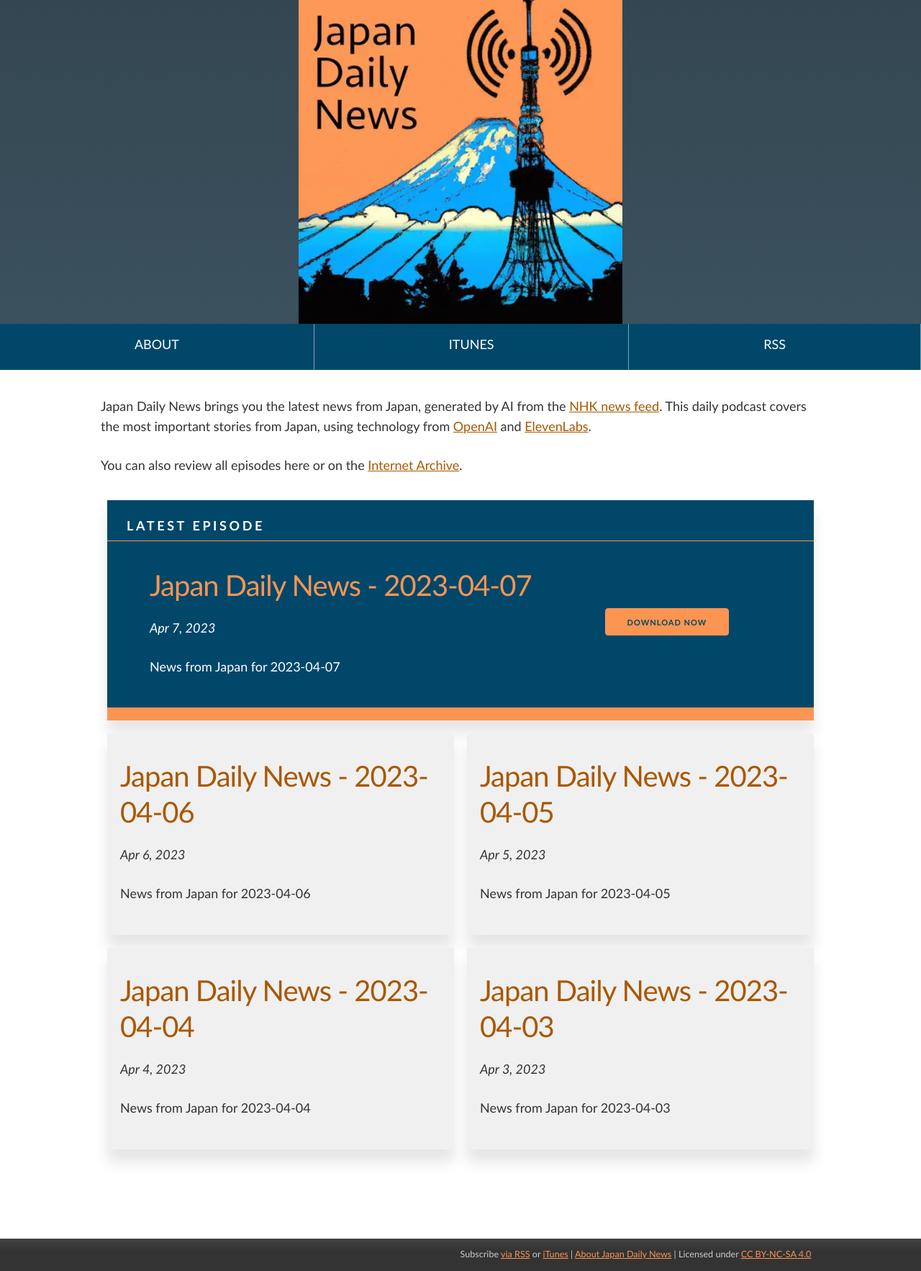
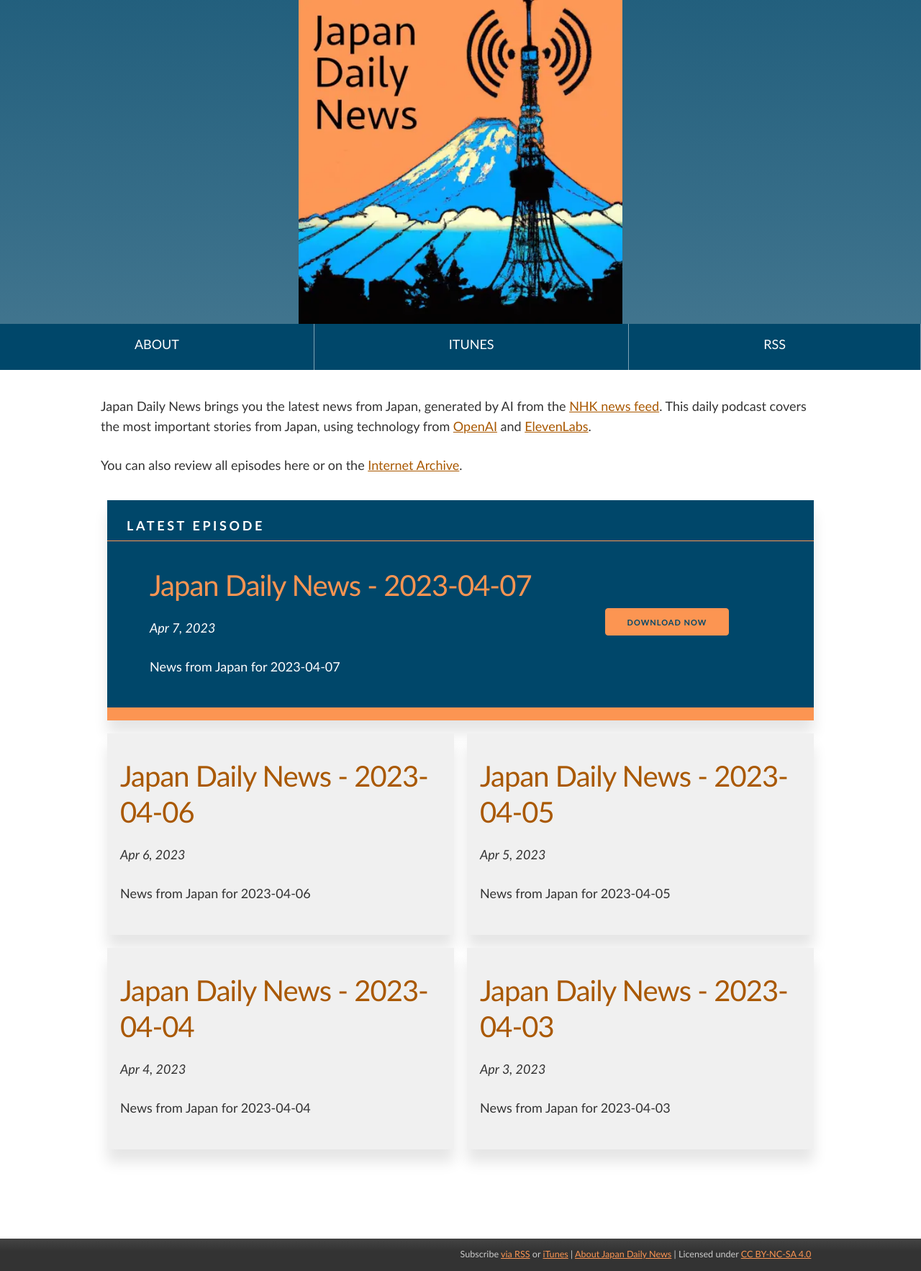
Before and after one commit to tagawa/JapanDailyNews, a Jekyll site: the page built from docs/index.html, in a window 1280 px wide. Shown: the whole page at 72% size. Built offline with Jekyll 4.4.1, drawn with Linux system fonts in a browser that asks for light colours; comment, search, counter and statistics services are not loaded.

Commit message:
Updated header gradient colours

```diff
--- a/docs/_sass/base/_variables.scss
+++ b/docs/_sass/base/_variables.scss
@@ -37,5 +37,5 @@ $column-margin: 4% !default; // space between columns
 $global-radius: 4px !default;
 
 // Gradients
-$long-gradient: linear-gradient(180deg, #2B3A42, #3F5765, #BDD4DE, #EFEFEF,  #BDD4DE, #3F5765, #2B3A42);
+$long-gradient: linear-gradient(180deg, #00476a, #f0f0f0, #00476a);
 $dark-gradient: linear-gradient(to bottom,#444444 0%,#333333 39%,#333333 39%);
```
